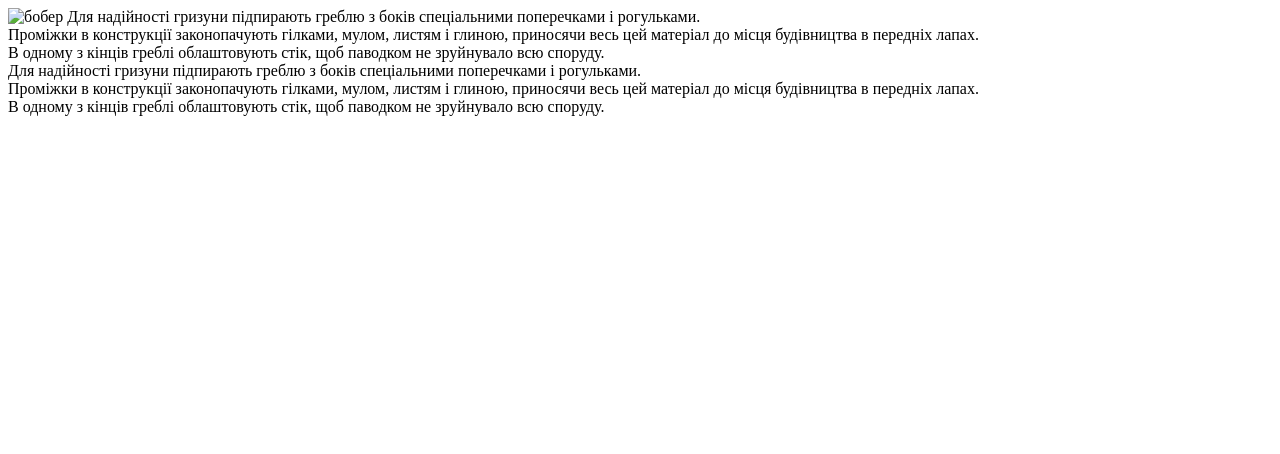
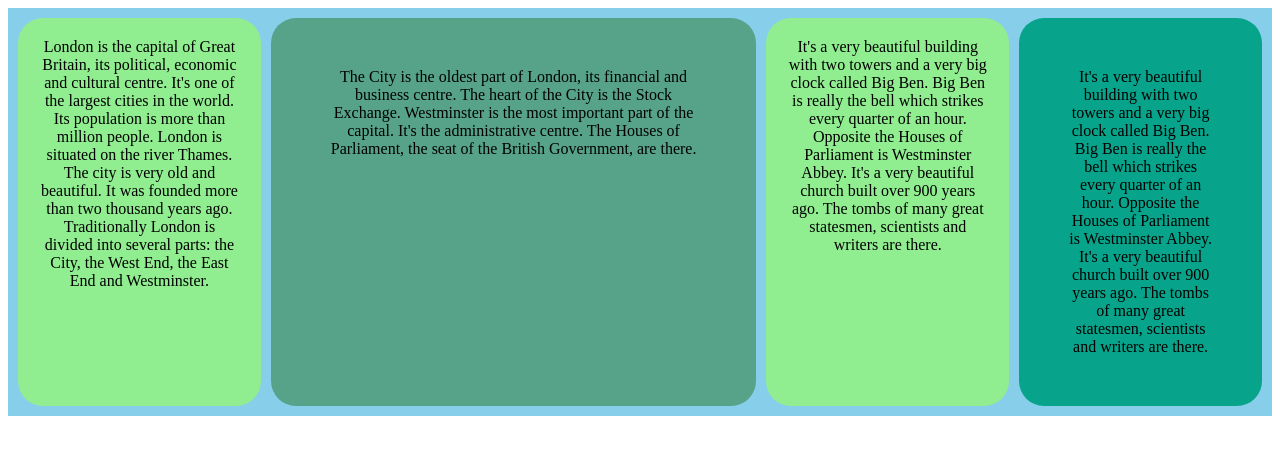
Before and after one commit to MaksumNoha11/myfilemaksum1, a plain HTML site: page index.html in a window 1280 px wide. Drawn offline with Linux system fonts and the light colour scheme; files that its build step writes are made by us from their sources.

Commit message:
Update index.html

```diff
--- a/index.html
+++ b/index.html
@@ -2,35 +2,41 @@
 <html class="no-js" lang="">
 
 <head>
-  <meta charset="utf-8">
-  <meta name="viewport" content="width=device-width, initial-scale=1">
-  <link rel="stylesheet" href="css/style.css">
-  <link rel="stylesheet" href="css/main.css">
-  <meta name="description" content="">
-
-  <meta property="og:title" content="">
-  <meta property="og:type" content="">
-  <meta property="og:url" content="">
-  <meta property="og:image" content="">
-  <meta property="og:image:alt" content="">
-
-  <link rel="icon" href="/favicon.ico" sizes="any">
-  <link rel="icon" href="/icon.svg" type="image/svg+xml">
-  <link rel="apple-touch-icon" href="icon.png">
-
-  <link rel="manifest" href="site.webmanifest">
-  <meta name="theme-color" content="#fafafa">
+  <link rel="stylesheet" href="style.css">
 </head>
 <body>
-<img class="pic" src="/боберпиво.jpg" alt="бобер" width="200" height="200">
-<span class="span1">   Для надійності гризуни підпирають греблю з боків спеціальними поперечками і рогульками.</br>
-    Проміжки в конструкції законопачують гілками, мулом, листям і глиною, приносячи весь цей матеріал до місця
-    будівництва в передніх лапах.</br> В одному з кінців греблі облаштовують стік, щоб паводком не зруйнувало всю споруду.</span>
-<div class="div1">   Для надійності гризуни підпирають греблю з боків спеціальними поперечками і рогульками.</br>
-  Проміжки в конструкції законопачують гілками, мулом, листям і глиною, приносячи весь цей матеріал до місця
-    будівництва в передніх лапах.</br> В одному з кінців греблі облаштовують стік, щоб паводком не зруйнувало всю споруду.
+<div class="wrapper">
+        <div>
+         London is the capital of Great Britain, its political, economic and cultural centre.
+            It's one of the largest cities in the world. Its population is more than million people.
+           London is situated on the river Thames. The city is very old and beautiful.
+            It was founded more than two thousand years ago. Traditionally
+            London is divided into several parts: the City, the West End, the East End and Westminster.
+        </div>
 
-</div>
+        <div class="two">
+            The City is the oldest part of London, its financial and business centre.
+            The heart of the City is the Stock Exchange. Westminster is the most important part of the capital.
+            It's the administrative centre. The Houses of Parliament, the seat of the British Government, are there.
+        </div>
+
+        <div>
+        It's a very beautiful building with two towers and a very big clock called Big Ben.
+        Big Ben is really the bell which strikes every quarter of an hour. Opposite the
+        Houses of Parliament is Westminster Abbey. It's a very beautiful church built
+        over 900 years ago. The tombs of many great statesmen, scientists and writers
+        are there.
+        </div>
+
+      <div class=three>
+        It's a very beautiful building with two towers and a very big clock called Big Ben.
+        Big Ben is really the bell which strikes every quarter of an hour. Opposite the
+        Houses of Parliament is Westminster Abbey. It's a very beautiful church built
+        over 900 years ago. The tombs of many great statesmen, scientists and writers
+        are there.
+        </div>
+
+    </div>
 </body>
 
 </html>
```
